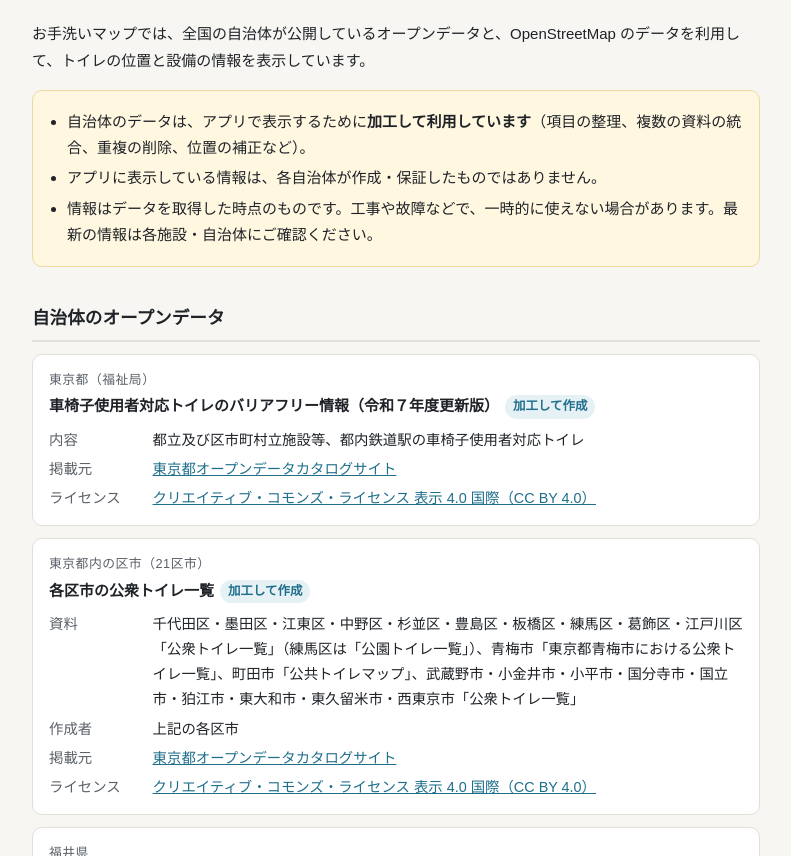
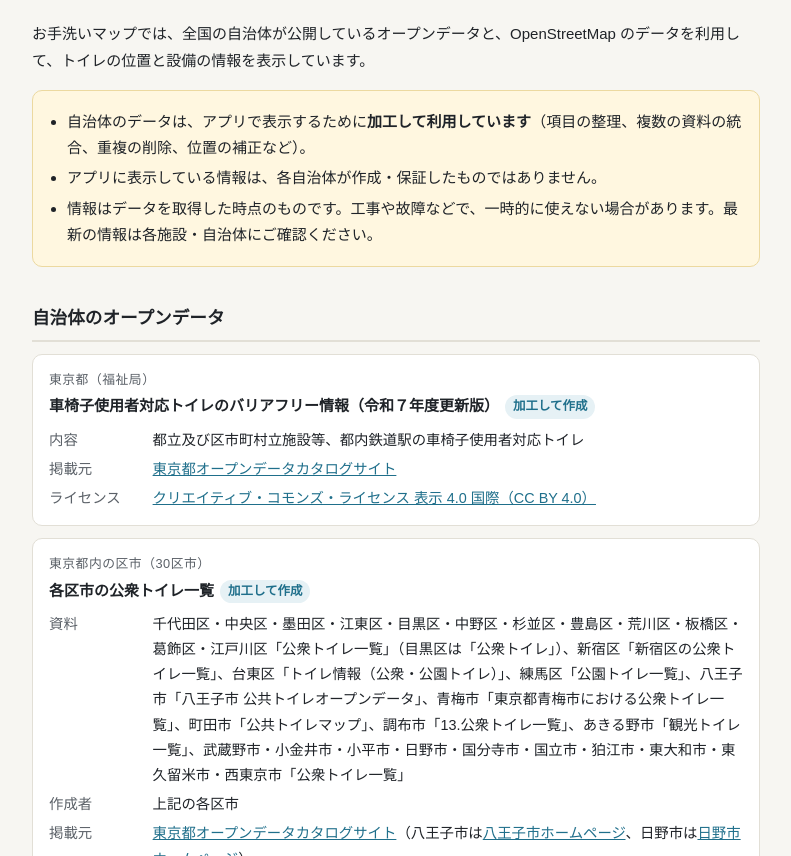
Before and after one commit to tatsuyaace0613-hash/oteari-map, a plain HTML site: page index.html in a window 1280 px wide. Shown: the part 96-952 px from the top of the page, without its empty margins (244-1035 px from the left). Drawn offline with Linux system fonts and the light colour scheme.

Commit message:
Add files via upload
東京都内の区市（30区市）

```diff
--- a/index.html
+++ b/index.html
@@ -94,12 +94,12 @@
     </div>
 
     <div class="source">
-      <p class="org">東京都内の区市（21区市）</p>
+      <p class="org">東京都内の区市（30区市）</p>
       <p class="title">各区市の公衆トイレ一覧<span class="tag">加工して作成</span></p>
       <dl>
-        <dt>資料</dt><dd>千代田区・墨田区・江東区・中野区・杉並区・豊島区・板橋区・練馬区・葛飾区・江戸川区「公衆トイレ一覧」（練馬区は「公園トイレ一覧」）、青梅市「東京都青梅市における公衆トイレ一覧」、町田市「公共トイレマップ」、武蔵野市・小金井市・小平市・国分寺市・国立市・狛江市・東大和市・東久留米市・西東京市「公衆トイレ一覧」</dd>
+        <dt>資料</dt><dd>千代田区・中央区・墨田区・江東区・目黒区・中野区・杉並区・豊島区・荒川区・板橋区・葛飾区・江戸川区「公衆トイレ一覧」（目黒区は「公衆トイレ」）、新宿区「新宿区の公衆トイレ一覧」、台東区「トイレ情報（公衆・公園トイレ）」、練馬区「公園トイレ一覧」、八王子市「八王子市 公共トイレオープンデータ」、青梅市「東京都青梅市における公衆トイレ一覧」、町田市「公共トイレマップ」、調布市「13.公衆トイレ一覧」、あきる野市「観光トイレ一覧」、武蔵野市・小金井市・小平市・日野市・国分寺市・国立市・狛江市・東大和市・東久留米市・西東京市「公衆トイレ一覧」</dd>
         <dt>作成者</dt><dd>上記の各区市</dd>
-        <dt>掲載元</dt><dd><a href="https://catalog.data.metro.tokyo.lg.jp/">東京都オープンデータカタログサイト</a></dd>
+        <dt>掲載元</dt><dd><a href="https://catalog.data.metro.tokyo.lg.jp/">東京都オープンデータカタログサイト</a>（八王子市は<a href="https://www.city.hachioji.tokyo.jp/shisei/001/006/001/002/p037425.html">八王子市ホームページ</a>、日野市は<a href="https://www.city.hino.lg.jp/opendata/about/1026816/1026908.html">日野市ホームページ</a>）</dd>
         <dt>ライセンス</dt><dd><a href="https://creativecommons.org/licenses/by/4.0/deed.ja">クリエイティブ・コモンズ・ライセンス 表示 4.0 国際（CC BY 4.0）</a></dd>
       </dl>
     </div>
```
